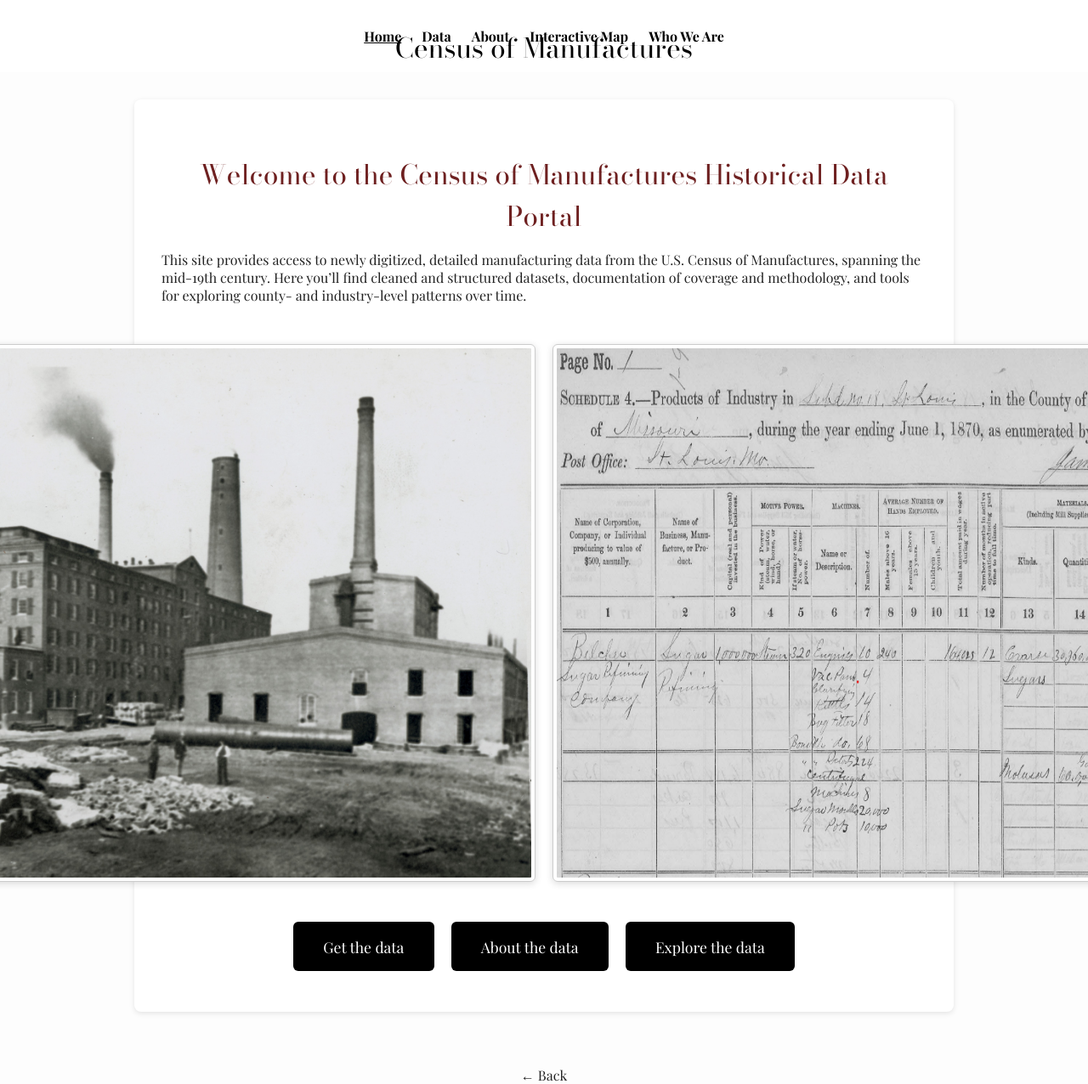
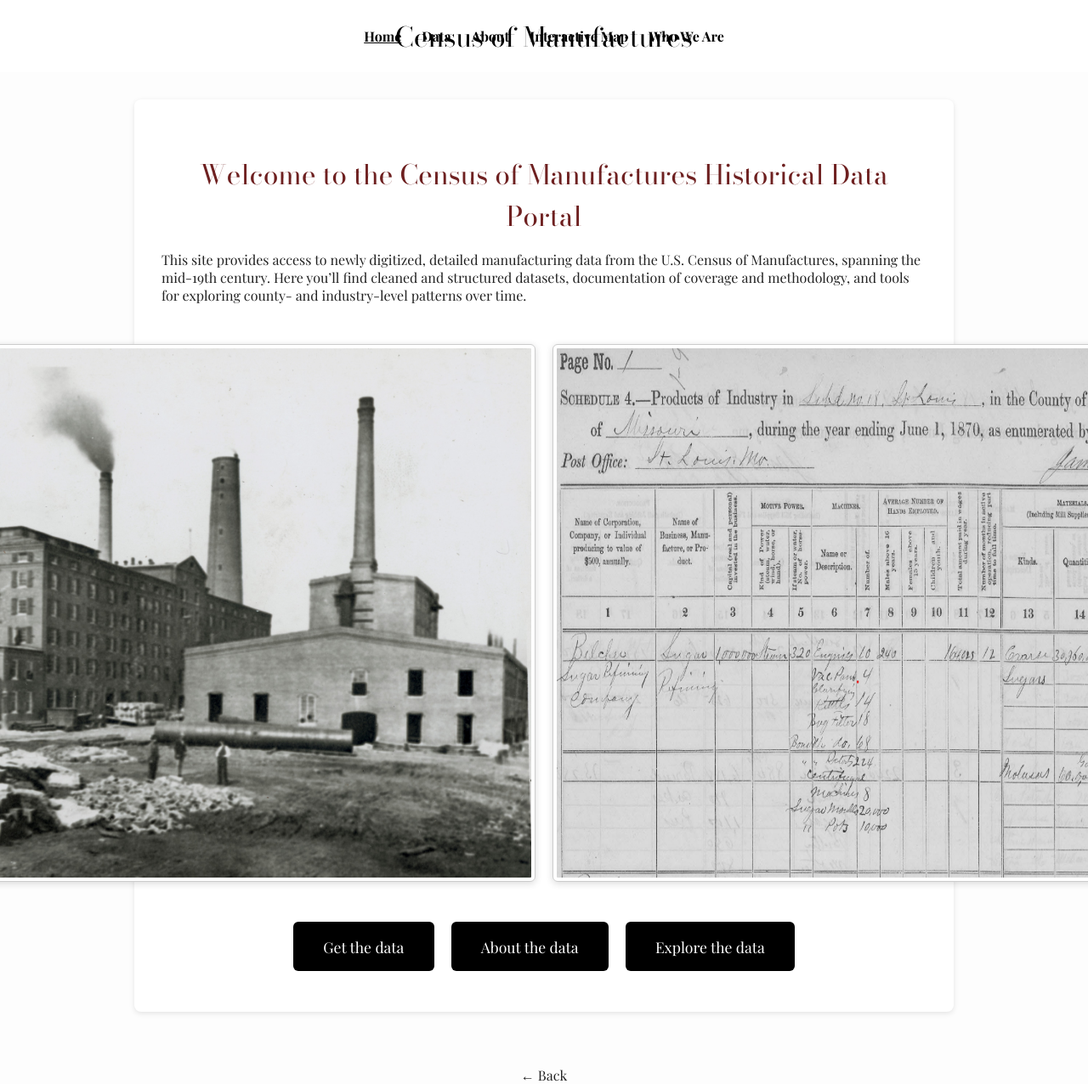
Before and after one commit to allen-otterstrom/CMF_data, a Jekyll site: the page built from index.md, in a window 1280 px wide. Shown: the whole page at 85% size. Built offline with Jekyll 4.4.1, drawn with Linux system fonts in a browser that asks for light colours.

Commit message:
Update header.html

```diff
--- a/_includes/header.html
+++ b/_includes/header.html
@@ -49,11 +49,13 @@ header {
 .title {
   position: absolute;
   left: 50%;
-  transform: translateX(-50%);
+  top: 50%;                        /* center vertically */
+  transform: translate(-50%, -50%); /* center horizontally & vertically */
   font-family: 'Bodoni Moda', serif;
   font-weight: 400;
   font-size: 2em;
 }
+
 
 .title a {
   text-decoration: none;
```
